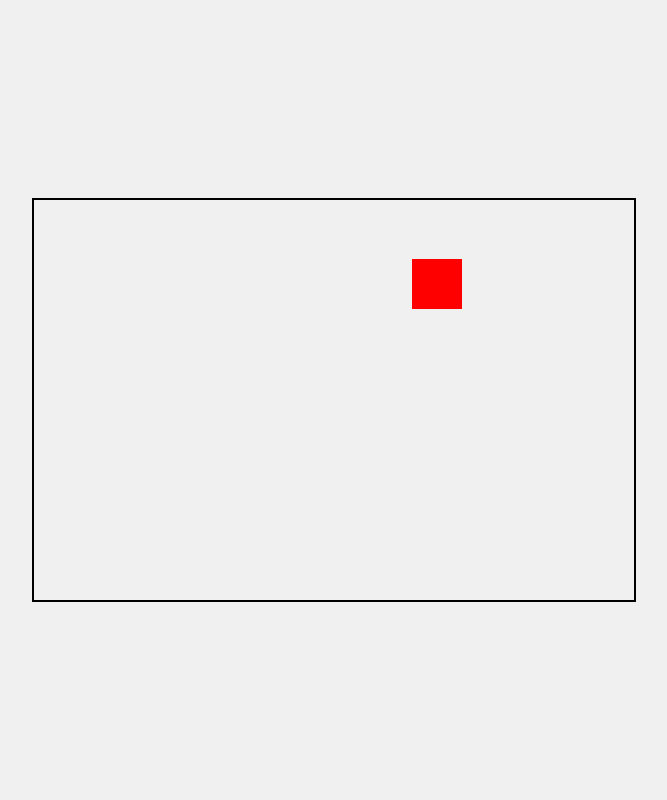
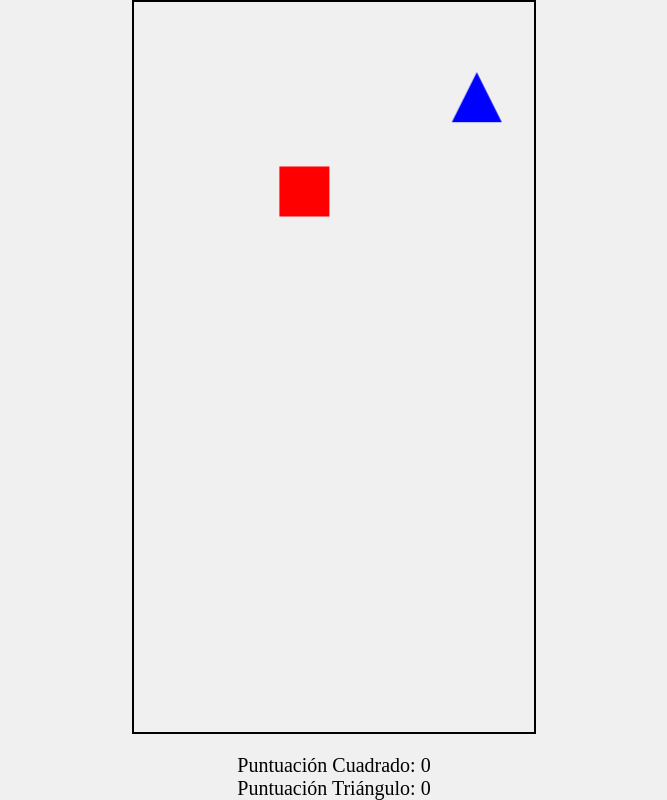
Before and after one commit to takezo82/arkanoid, a plain HTML site: page index.html in a window 1280 px wide. Shown: the whole page, without its empty margins (306-973 px from the left). Drawn offline with Linux system fonts and the light colour scheme.

Commit message:
Add files via upload

```diff
--- a/index.html
+++ b/index.html
@@ -3,12 +3,17 @@
 <head>
     <meta charset="UTF-8">
     <meta name="viewport" content="width=device-width, initial-scale=1.0">
-    <title>Atrapa el Cuadrado</title>
+    <title>Atrapa el Cuadrado y el Triángulo</title>
     <link rel="stylesheet" href="styles.css">
 </head>
 <body>
     <div id="gameContainer">
         <div id="square"></div>
+        <div id="triangle"></div>
+    </div>
+    <div id="scoreContainer">
+        <div>Puntuación Cuadrado: <span id="squareScore">0</span></div>
+        <div>Puntuación Triángulo: <span id="triangleScore">0</span></div>
     </div>
     <script src="script.js"></script>
 </body>
--- a/script.js
+++ b/script.js
@@ -1,27 +1,62 @@
 document.addEventListener("DOMContentLoaded", function() {
     const square = document.getElementById("square");
+    const triangle = document.getElementById("triangle");
     const gameContainer = document.getElementById("gameContainer");
-    let score = 0;
+    const squareScoreElement = document.getElementById("squareScore");
+    const triangleScoreElement = document.getElementById("triangleScore");
+    let squareScore = 0;
+    let triangleScore = 0;
 
-    function moveSquare() {
-        const maxX = gameContainer.clientWidth - square.clientWidth;
-        const maxY = gameContainer.clientHeight - square.clientHeight;
+    function moveElement(element) {
+        const maxX = gameContainer.clientWidth - element.clientWidth;
+        const maxY = gameContainer.clientHeight - element.clientHeight;
         const randomX = Math.floor(Math.random() * maxX);
         const randomY = Math.floor(Math.random() * maxY);
 
-        square.style.left = randomX + "px";
-        square.style.top = randomY + "px";
+        element.style.transform = `translate(${randomX}px, ${randomY}px)`;
     }
 
-    function increaseScore() {
-        score++;
-        console.log("Puntuación: " + score);
+    function increaseSquareScore() {
+        squareScore++;
+        squareScoreElement.textContent = squareScore;
     }
 
+    function increaseTriangleScore() {
+        triangleScore++;
+        triangleScoreElement.textContent = triangleScore;
+    }
+
+    function handleElementClick(element, increaseScoreFunction) {
+        increaseScoreFunction();
+        moveElement(element);
+    }
+
+    // Eventos de clic
     square.addEventListener("click", function() {
-        increaseScore();
-        moveSquare();
+        handleElementClick(square, increaseSquareScore);
     });
 
-    moveSquare();
+    triangle.addEventListener("click", function() {
+        handleElementClick(triangle, increaseTriangleScore);
+    });
+
+    // Eventos táctiles
+    square.addEventListener("touchstart", function() {
+        handleElementClick(square, increaseSquareScore);
+    });
+
+    triangle.addEventListener("touchstart", function() {
+        handleElementClick(triangle, increaseTriangleScore);
+    });
+
+    function startGame() {
+        moveElement(square);
+        moveElement(triangle);
+    }
+
+    startGame();
+    setInterval(() => {
+        moveElement(square);
+        moveElement(triangle);
+    }, 1000);
 });
--- a/styles.css
+++ b/styles.css
@@ -4,22 +4,41 @@ body, html {
     width: 100%;
     height: 100%;
     display: flex;
+    flex-direction: column;
     justify-content: center;
     align-items: center;
     background-color: #f0f0f0;
 }
 
 #gameContainer {
-    width: 600px;
-    height: 400px;
+    width: 400px;
+    height: 900px;
     border: 2px solid #000;
     position: relative;
     overflow: hidden;
+    touch-action: none; /* Desactiva el comportamiento predeterminado del navegador para mejorar la respuesta táctil */
+}
+
+#square, #triangle {
+    position: absolute;
+    transition: transform 1s linear;
 }
 
 #square {
     width: 50px;
     height: 50px;
     background-color: red;
-    position: absolute;
 }
+
+#triangle {
+    width: 0;
+    height: 0;
+    border-left: 25px solid transparent;
+    border-right: 25px solid transparent;
+    border-bottom: 50px solid blue;
+}
+
+#scoreContainer {
+    margin-top: 20px;
+    font-size: 20px;
+}
```
